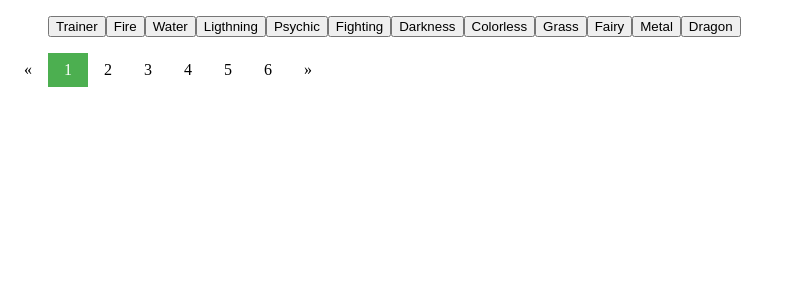
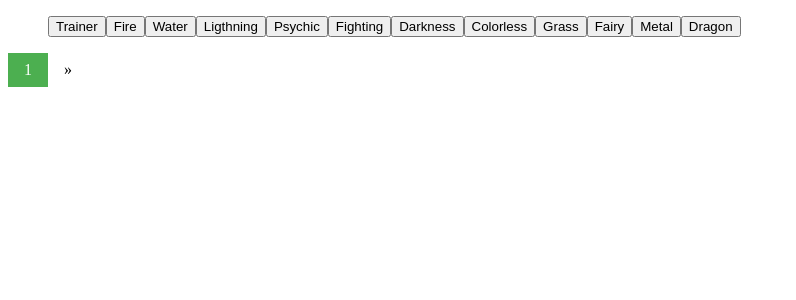
Before and after one commit to Cerisedw/pokemonCard, a Symfony app: template templates/card/index.html.twig in a window 1280 px wide. Shown: the top 300 px of the page, without its empty margins (0-796 px from the left). Run offline with Twig, Linux system fonts and the light colour scheme; the template is opened without the code that fills it, so the values that code supplies are empty; some libraries are stand-ins or nearby versions.

Commit message:
pagination nmb max de page mais pas caché

```diff
--- a/src/Controller/CardController.php
+++ b/src/Controller/CardController.php
@@ -18,9 +18,10 @@ class CardController extends AbstractController
         $query = $em->createQuery("SELECT card FROM App\Entity\Card card");
         $twentycartes = $query->setMaxResults(20)->setFirstResult(0)->getResult();
         // $cartes = $query->getResult();
+        $nmbMaxPage = $this->getNmbPageMax(20);
         // dd($nmbpage);
         // dd($cartes);
-        return $this->render('card/index.html.twig', ["cartes" => $twentycartes]);
+        return $this->render('card/index.html.twig', ["cartes" => $twentycartes, "nmbpage" => $nmbMaxPage]);
     }
     /**
      * @Route("/card/getByType", name="getByTypeId")
@@ -56,7 +57,7 @@ class CardController extends AbstractController
         $em = $this->getDoctrine()->getManager();
         $query = $em->createQuery("SELECT card FROM App\Entity\Card card");
         $nmbMaxPage = count($query->getResult()) / $imgPerPage;
-        return (int)$nmbMaxPage+1;
+        return (int)$nmbMaxPage;
     }
 
 }
--- a/templates/card/index.html.twig
+++ b/templates/card/index.html.twig
@@ -49,13 +49,14 @@
         {% endfor %}
     </div>
 <div class="pagination">
-    <a  id='back'>&laquo;</a>
-    <a  class="active"  id='page1'>1</a>
-    <a  id='page2'>2</a>
-    <a  id='page3'>3</a>
-    <a  id='page4'>4</a>
-    <a  id='page5'>5</a>
-    <a  id='page6'>6</a>
+    <a style='display:none;' id='back'>&laquo;</a>
+    {% for i in 0.. nmbpage %}
+        {% if  i == 0 %}
+        <a class="active" id='page{{i + 1}}'>{{i + 1}}</a>
+        {% else %}
+        <a  id='page{{i + 1}}'>{{i + 1}}</a>
+        {% endif %}
+    {% endfor %}
     <a  id='after'>&raquo;</a>
 </div>
 
@@ -101,6 +102,11 @@ const sendIdPage = (e) => {
     .then((res) => {
         $('.pagination a').removeClass("active");
         $(`#page${idTarget}`).addClass("active");
+        if(idTarget === 1) {
+            $('#back').css('display', 'none');
+        }else{
+            $('#back').css('display', 'block');
+        }
         constructList(res.data);
     }).catch((error) => console.log(error));
 };
```
